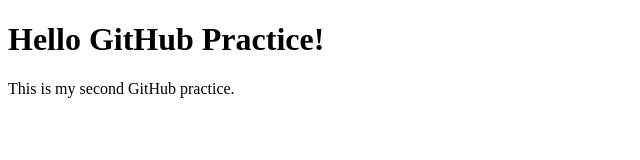
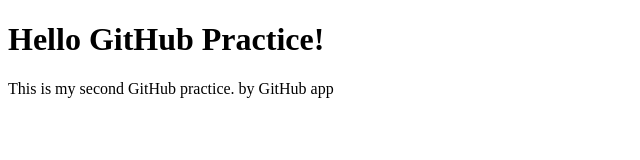
Before and after one commit to sangramsoren179-blip/GitHubPractice, a plain HTML site: page index.html in a window 1280 px wide. Shown: the whole page, without its empty margins (0-640 px from the left). Drawn offline with Linux system fonts and the light colour scheme.

Commit message:
GitHub app

```diff
--- a/index.html
+++ b/index.html
@@ -8,7 +8,7 @@
 <body>
 
     <h1>Hello GitHub Practice!</h1>
-    <p>This is my second GitHub practice.</p>
+    <p>This is my second GitHub practice. by GitHub app</p>
 
 </body>
 </html>
```
